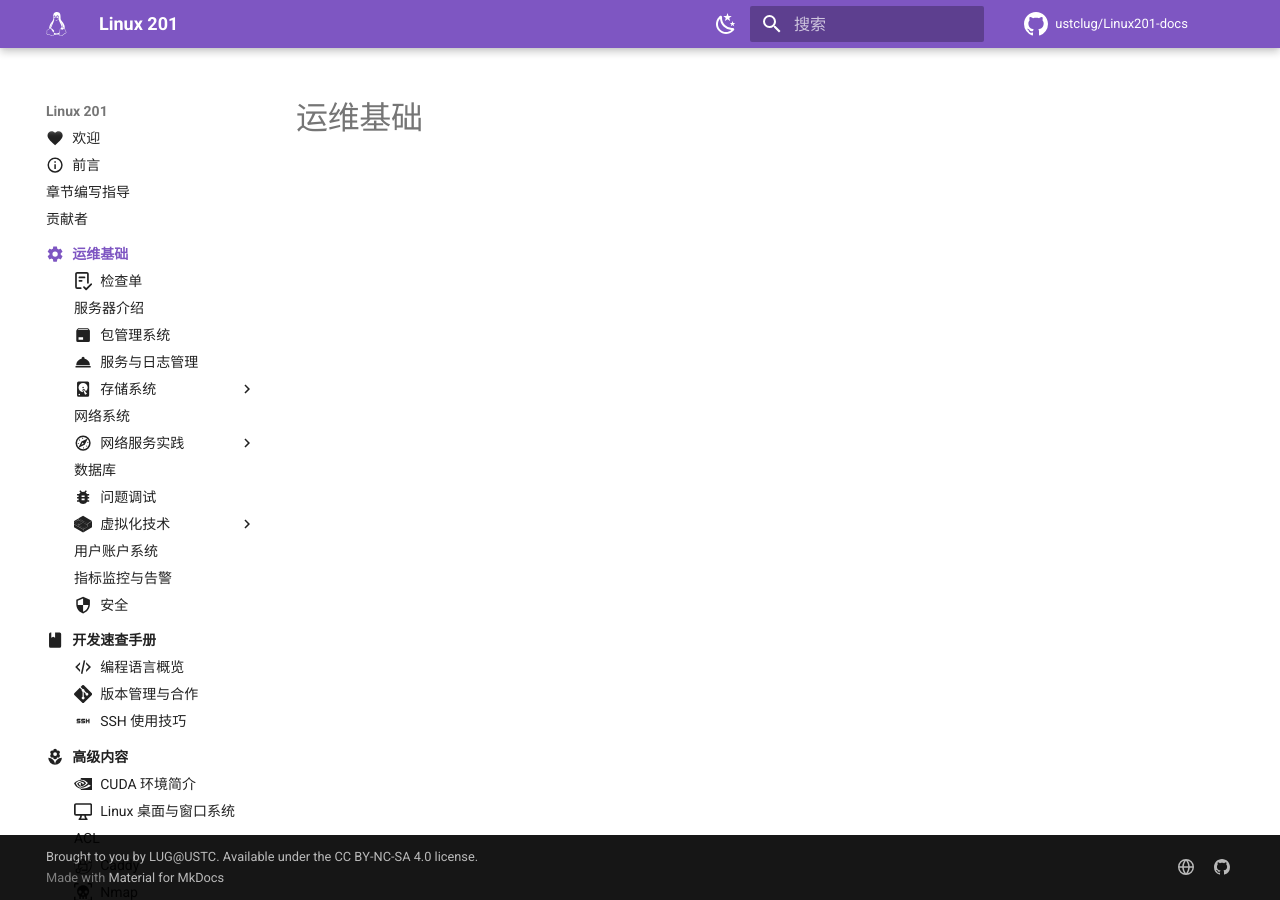
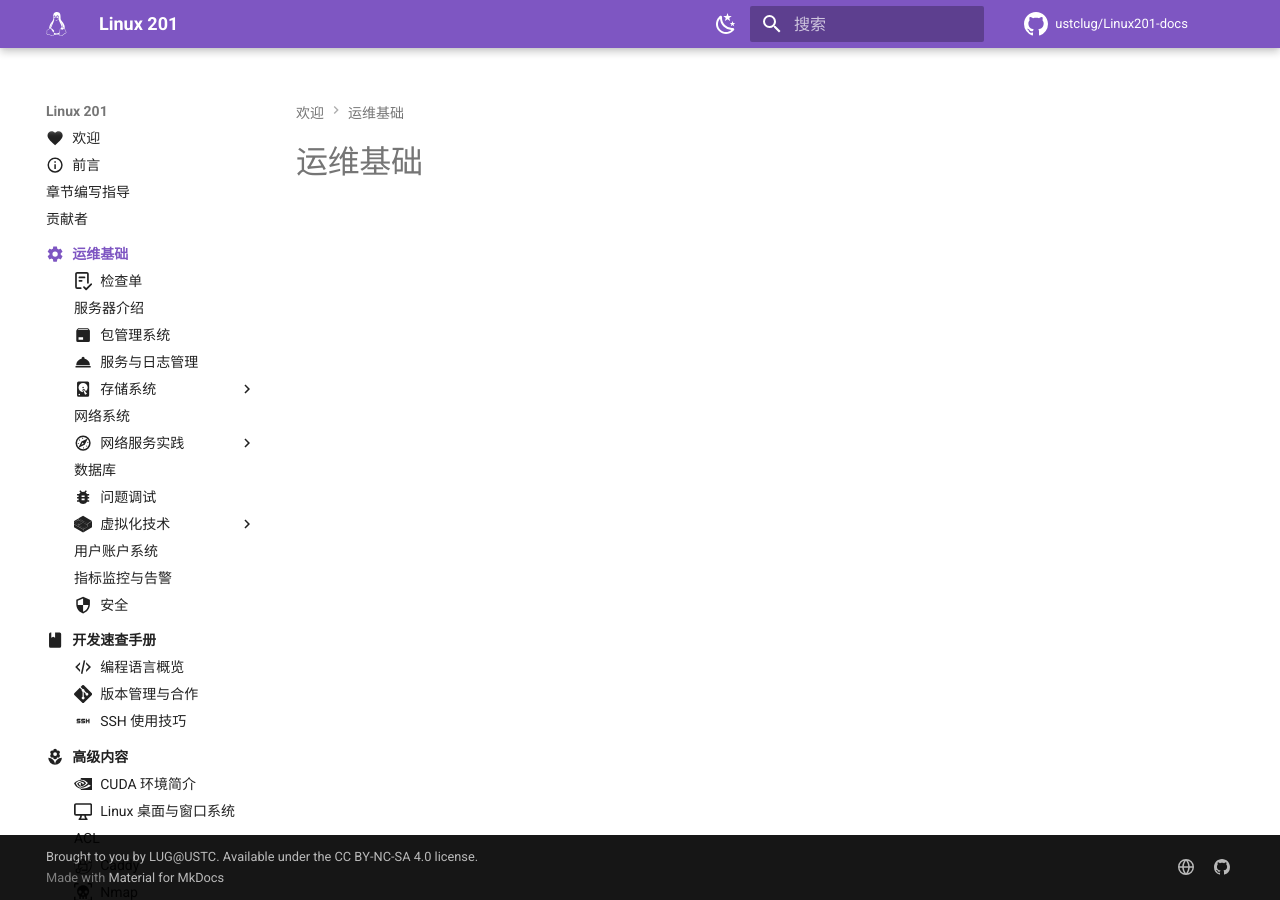
Before and after one commit to ustclug/Linux201-docs, an MkDocs documentation site: the page built from docs/ops/index.md, in a window 1280 px wide. Built offline with MkDocs 1.6.1 and Material for MkDocs 9.7.7, drawn with Linux system fonts in a browser that asks for light colours; comment, search, counter and statistics services are not loaded.

Commit message:
mkdocs.yml: Enable some insider features

```diff
--- a/mkdocs.yml
+++ b/mkdocs.yml
@@ -30,7 +30,9 @@
   features:
     - content.code.annotate
     - content.code.copy
+    - content.footnote.tooltips
     - navigation.indexes
+    - navigation.path
     - navigation.sections
     - navigation.top
 
@@ -80,6 +82,10 @@
         - git-revision-date-localized
         - git-committers:
             repository: *repository
+  - group:
+      enabled: !ENV INSIDERS
+      plugins:
+        - typeset
 
 nav:
   - 欢迎: index.md
```
